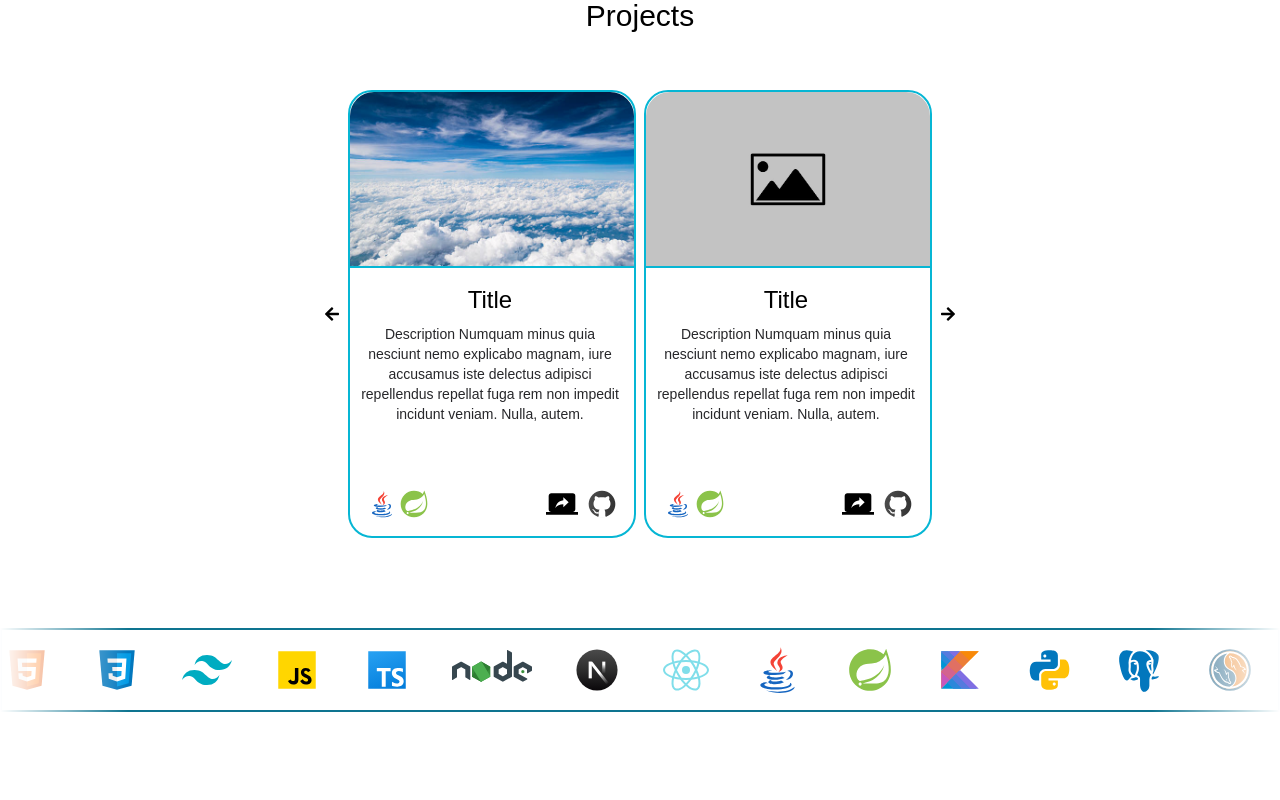
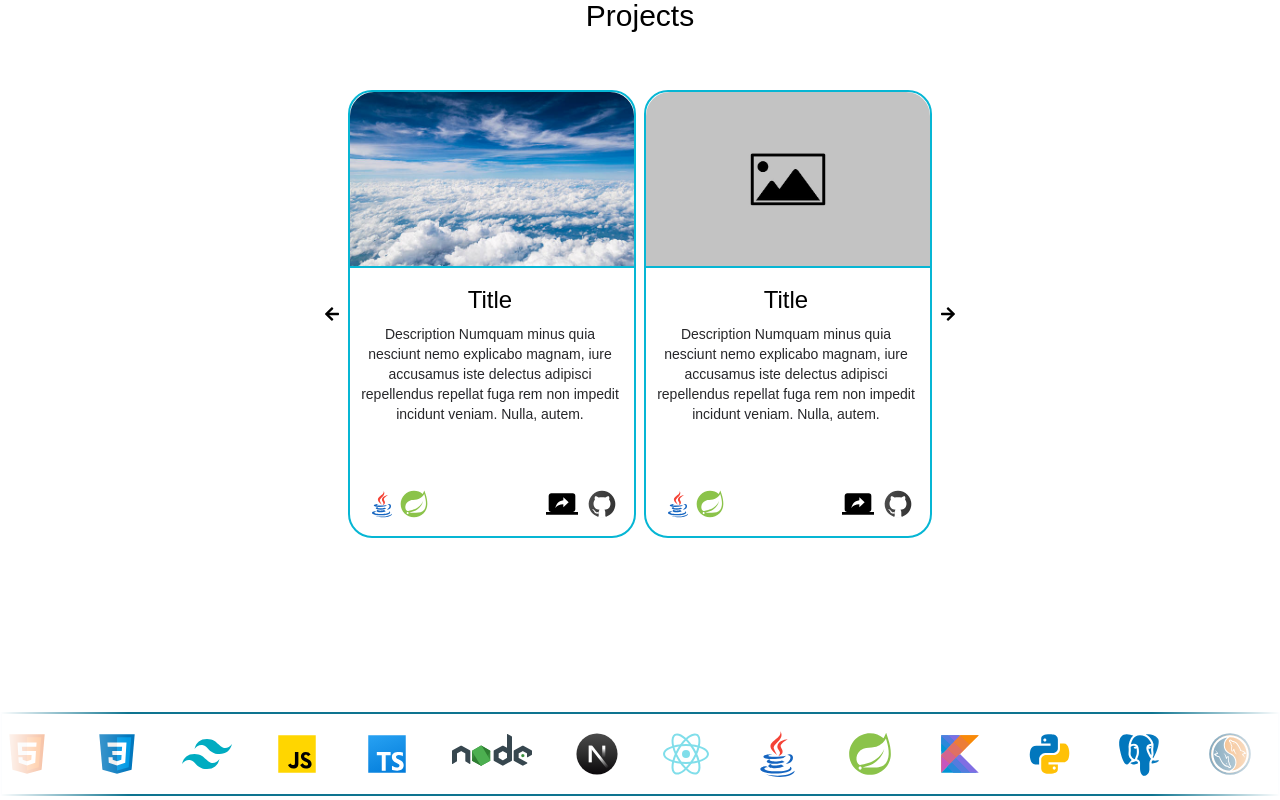
Before and after one commit to viniciusleonel/vinicius-leonel, a Next.js app: page / in a window 1280 px wide. Shown: the part 956-1756 px from the top of the page. Before the commit the page ends 1672 px from the top, so only its background shows below. Built offline with nearby package versions, Linux system fonts and the light colour scheme; a web font is replaced by a local one.

Commit message:
aidionando margin as skills

```diff
--- a/src/app/components/Skills/skills.tsx
+++ b/src/app/components/Skills/skills.tsx
@@ -73,7 +73,7 @@ export default function Skills() {
     };
 
     return (
-        <div className={` mb-1 -mt-20 overflow-hidden dark:bg-dark-secondary border-2 border-cyan-700 dark:border-cyan-500 ${styles.skillsAnimationContainer}`}
+        <div className={`my-1 overflow-hidden dark:bg-dark-secondary border-2 border-cyan-700 dark:border-cyan-500 ${styles.skillsAnimationContainer}`}
             ref={containerRef}
             onMouseDown={handleMouseDown}
             onMouseMove={handleMouseMove}
```
